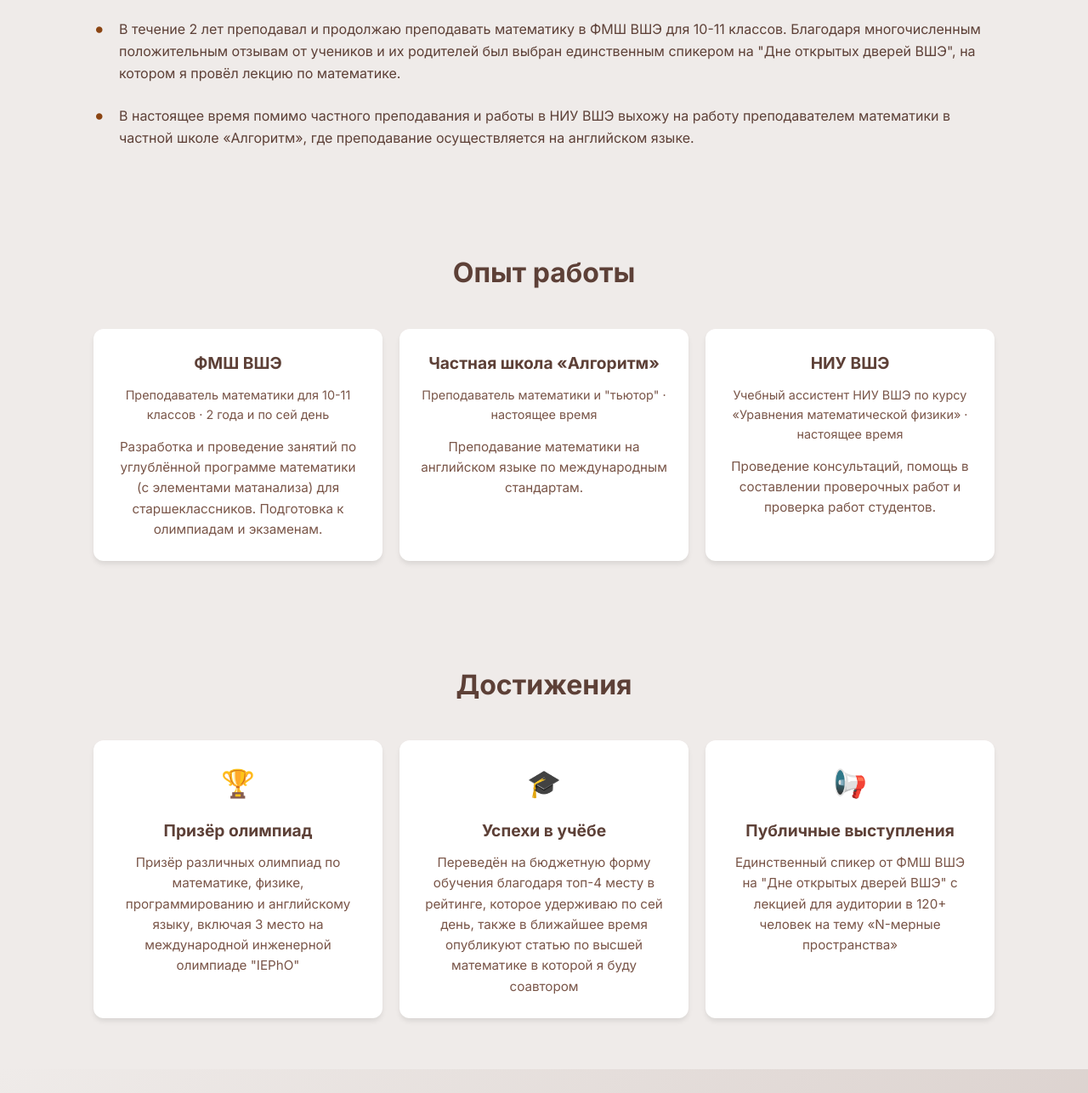
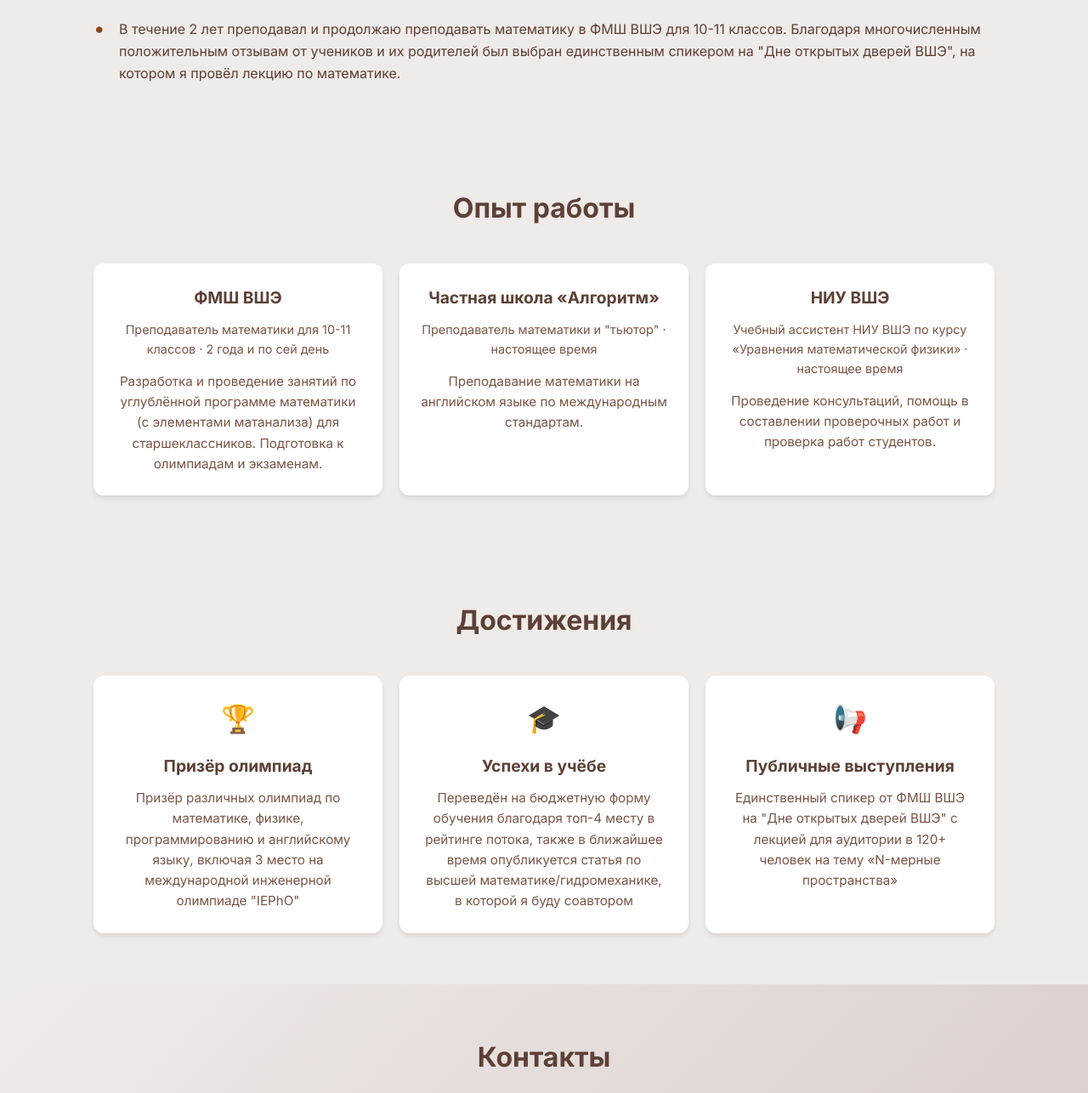
Before and after one commit to LLungin/llungin.github.io, a plain HTML site: page index.html in a window 1280 px wide. Shown: the part 794-2080 px from the top of the page at 85% size. Drawn offline with Linux system fonts and the light colour scheme.

Commit message:
Update index.html

```diff
--- a/index.html
+++ b/index.html
@@ -502,9 +502,9 @@
                         <li class="about-item">
                             <p>В течение 2 лет преподавал и продолжаю преподавать математику в ФМШ ВШЭ для 10-11 классов. Благодаря многочисленным положительным отзывам от учеников и их родителей был выбран единственным спикером на "Дне открытых дверей ВШЭ", на котором я провёл лекцию по математике.</p>
                         </li>
-                        <li class="about-item">
+<!--                         <li class="about-item">
                             <p>В настоящее время помимо частного преподавания и работы в НИУ ВШЭ выхожу на работу преподавателем математики в частной школе «Алгоритм», где преподавание осуществляется на английском языке.</p>
-                        </li>
+                        </li> -->
                     </ul>
                 </div>
             </div>
@@ -546,7 +546,7 @@
                 <div class="achievement-card">
                     <div class="achievement-icon">🎓</div>
                     <h3 class="achievement-title">Успехи в учёбе</h3>
-                    <p class="achievement-description">Переведён на бюджетную форму обучения благодаря топ-4 месту в рейтинге, которое удерживаю по сей день, также в ближайшее время опубликуют статью по высшей математике в которой я буду соавтором</p>
+                    <p class="achievement-description">Переведён на бюджетную форму обучения благодаря топ-4 месту в рейтинге потока, также в ближайшее время опубликуется статья по высшей математике/гидромеханике, в которой я буду соавтором</p>
                 </div>
                 <div class="achievement-card">
                     <div class="achievement-icon">📢</div>
```
